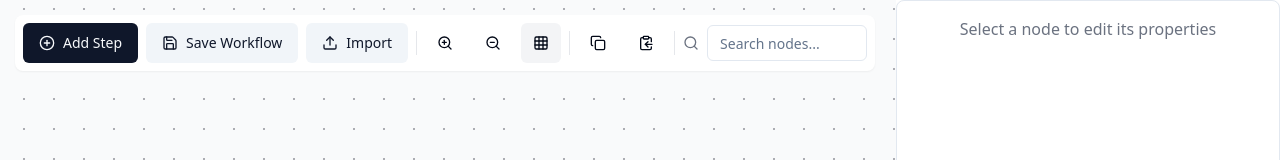
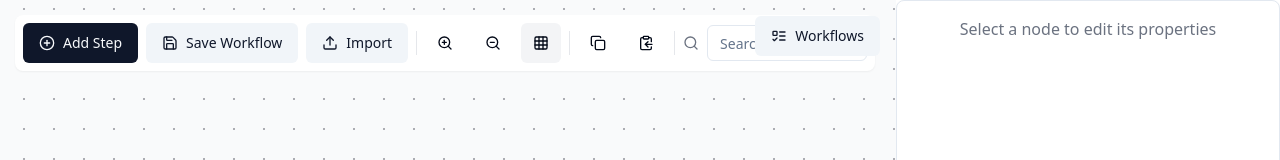
Before and after one commit to rbtech24/diagnose-flow-chat, a React (Vite) app: page / in a window 1280 px wide. Shown: the top 160 px of the page. Built offline with nearby package versions, Linux system fonts and the light colour scheme.

Commit message:
Add Workflows link
The editor now includes a button to navigate to the `/workflows` page.

```diff
--- a/src/components/FlowEditor.tsx
+++ b/src/components/FlowEditor.tsx
@@ -1,5 +1,6 @@
 
 import { useCallback, useState, useRef, useEffect } from 'react';
+import { Link } from 'react-router-dom';
 import {
   ReactFlow,
   MiniMap,
@@ -20,6 +21,8 @@ import '@xyflow/react/dist/style.css';
 import DiagnosisNode from './DiagnosisNode';
 import FlowToolbar from './flow/FlowToolbar';
 import { toast } from '@/hooks/use-toast';
+import { Button } from '@/components/ui/button';
+import { ListTodo } from 'lucide-react';
 import {
   defaultEdgeOptions,
   initialNodes,
@@ -276,6 +279,16 @@ function FlowEditorContent({ onNodeSelect, appliances }: FlowEditorProps) {
 
   return (
     <div className="w-full h-full relative">
+      <Link
+        to="/workflows"
+        className="absolute top-4 right-4 z-50"
+      >
+        <Button variant="secondary" className="gap-2">
+          <ListTodo className="h-4 w-4" />
+          Workflows
+        </Button>
+      </Link>
+
       {isLoading && (
         <div className="absolute inset-0 bg-white/50 z-50 flex items-center justify-center">
           <div className="animate-spin rounded-full h-8 w-8 border-b-2 border-gray-900"></div>
```
